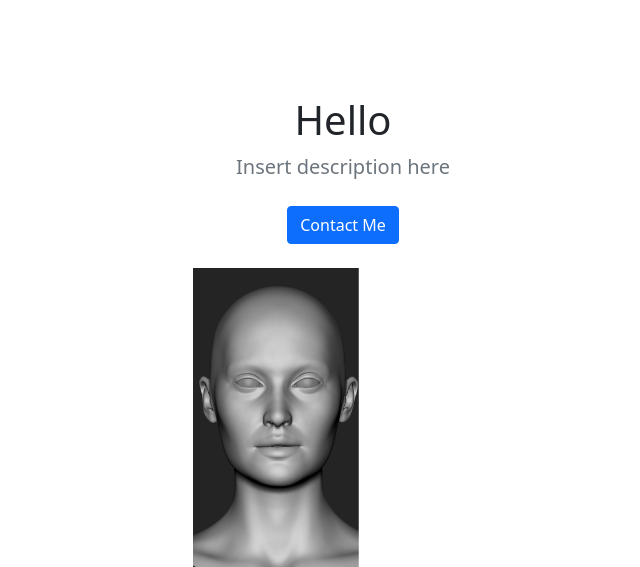
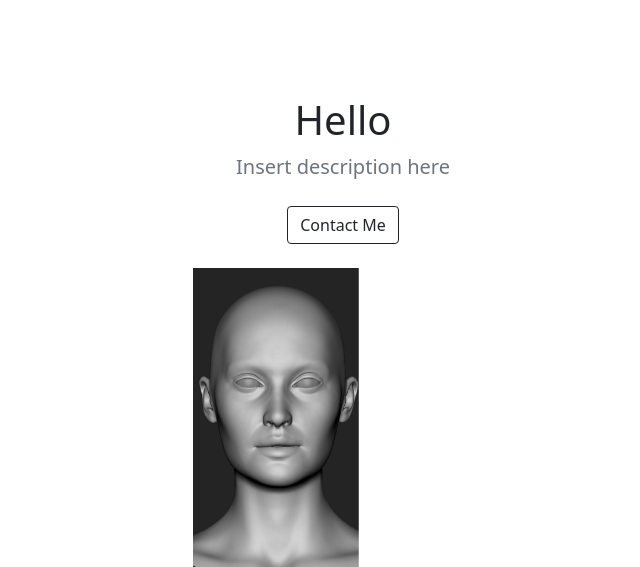
Before and after one commit to Aryan-Das/portfolio-project, a Django app: page / in a window 1280 px wide. Shown: the part 56-623 px from the top of the page, without its empty margins (297-937 px from the left). Run offline with Django 3.2, Linux system fonts and the light colour scheme; data that the repository does not hold is empty.

Commit message:
updated home page

```diff
--- a/blog/models.py
+++ b/blog/models.py
@@ -4,7 +4,7 @@ from django.db import models
 class Blog(models.Model):
     image = models.ImageField(upload_to='images/')
     body = models.TextField()
-    title = models.CharField(max_length=20)
+    title = models.CharField(max_length=60)
     pub_date = models.DateTimeField()
 
     def summary(self):
--- a/jobs/templates/jobs/home.html
+++ b/jobs/templates/jobs/home.html
@@ -76,7 +76,7 @@
         <h1 class="fw-light">Hello</h1>
         <p class="lead text-muted">Insert description here</p>
         <p>
-          <a href="mailto:aryan.das.us@gmail.com" class="btn btn-primary my-2">Contact Me</a>
+          <a href="mailto:aryan.das.us@gmail.com" class="btn btn-outline-dark my-2">Contact Me</a>
 
         </p>
         <img src="{% static 'face.png' %}" height="300">
@@ -102,6 +102,7 @@
         </div>
         {% endfor %}
 
+
       </div>
     </div>
   </div>
```
Lines whose indentation alone changed are shown as unchanged.
